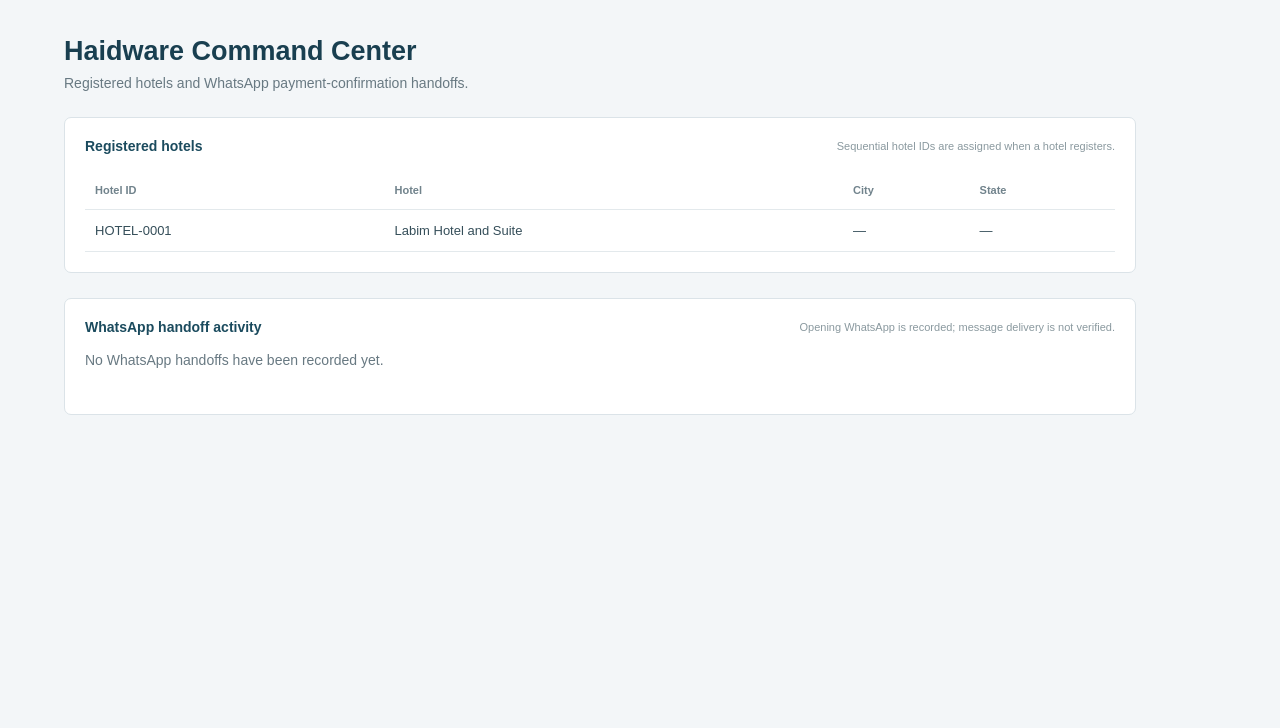
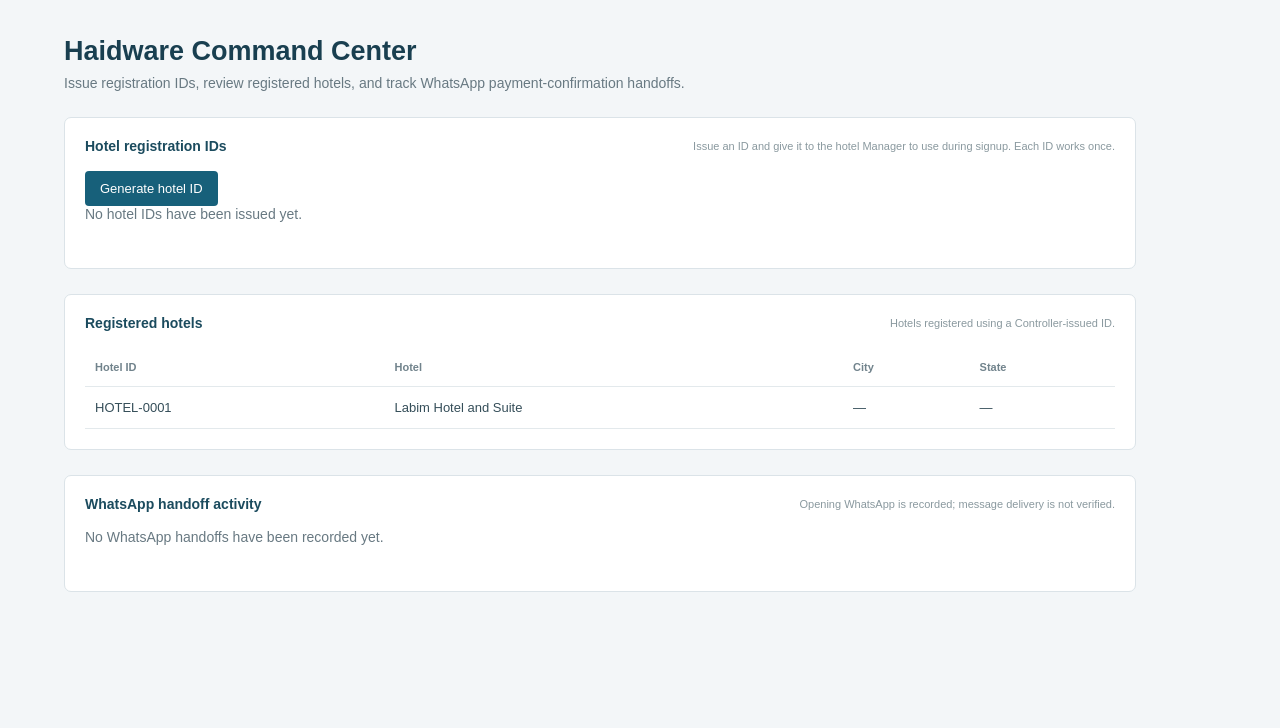
Before and after one commit to haidware/labim_booking, a Flask app: page /commandcenter in a window 1280 px wide. Shown: the part 74-802 px from the top of the page. Run offline with Flask 3, Linux system fonts and the light colour scheme; the visitor is signed in with stand-in values (Sample User, id 1); data comes from the database, SQL or seed files in the repository; data that the repository does not hold is empty.

Commit message:
Require Controller-issued hotel IDs
Generate one-time hotel registration IDs in the Command Center and require Managers to submit a valid ID during signup.

Track issued and redeemed IDs with a Supabase migration and atomic redemption function.

Co-authored-by: Copilot <223556219+Copilot@users.noreply.github.com>

```diff
--- a/app.py
+++ b/app.py
@@ -209,6 +209,50 @@ def command_center_hotels():
     return [dict(row) for row in rows]
 
 
+def command_center_hotel_ids():
+    if SUPABASE_ENABLED:
+        codes = get_supabase_admin().table(
+            "hotel_registration_codes"
+        ).select(
+            "hotel_number, issued_at, redeemed_at, hotel_id"
+        ).order("hotel_number", desc=True).execute().data
+        hotel_names = {
+            hotel["id"]: hotel["name"]
+            for hotel in get_supabase_admin().table("hotels").select(
+                "id, name"
+            ).execute().data
+        }
+    else:
+        codes = [
+            dict(row) for row in get_db().execute(
+                """SELECT hotel_number, issued_at, redeemed_at, hotel_id
+                FROM hotel_registration_codes ORDER BY hotel_number DESC"""
+            ).fetchall()
+        ]
+        hotel_names = {
+            hotel["id"]: hotel["name"]
+            for hotel in get_db().execute(
+                "SELECT id, name FROM hotels"
+            ).fetchall()
+        }
+    return [
+        {
+            **code,
+            "hotel_code": f"HOTEL-{int(code['hotel_number']):04d}",
+            "hotel_name": hotel_names.get(code.get("hotel_id"), ""),
+        }
+        for code in codes
+    ]
+
+
+def parse_hotel_registration_id(value):
+    match = re.fullmatch(r"HOTEL-(\d{4,})", form_text(value).upper())
+    if not match or len(match.group(1)) > 10:
+        return None
+    number = int(match.group(1))
+    return number if 0 < number <= 2_147_483_647 else None
+
+
 def public_hotels():
     if SUPABASE_ENABLED:
         hotels = get_supabase_admin().table("hotels").select(
@@ -627,6 +671,12 @@ def init_db():
             state TEXT NOT NULL DEFAULT '',
             is_active INTEGER NOT NULL DEFAULT 1,
             created_at TEXT NOT NULL
+        );
+        CREATE TABLE IF NOT EXISTS hotel_registration_codes (
+            hotel_number INTEGER PRIMARY KEY,
+            issued_at TEXT NOT NULL,
+            redeemed_at TEXT,
+            hotel_id TEXT UNIQUE REFERENCES hotels(id)
         );
         CREATE TABLE IF NOT EXISTS rooms (
             number TEXT NOT NULL,
@@ -2333,7 +2383,7 @@ def require_workspace_login():
         "billing",
     }:
         return None
-    if endpoint == "command_center":
+    if endpoint in {"command_center", "issue_hotel_id"}:
         if session.get("user_role") != "controller":
             return redirect(url_for("login", role="controller"))
         required_role = None
@@ -2883,7 +2933,53 @@ def command_center():
         "command_center.html",
         handoff_events=recent_whatsapp_handoffs(),
         hotels=hotels,
-    )
+        issued_hotel_ids=command_center_hotel_ids(),
+        controller_csrf_token=session.setdefault(
+            "controller_csrf_token", secrets.token_urlsafe(32)
+        ),
+    )
+
+
+@app.post("/commandcenter/hotel-ids")
+def issue_hotel_id():
+    csrf_token = session.get("controller_csrf_token", "")
+    if not csrf_token or not hmac.compare_digest(
+        csrf_token, request.form.get("csrf_token", "")
+    ):
+        flash("This form expired. Refresh the page and try again.", "error")
+        return redirect(url_for("command_center"))
+
+    try:
+        if SUPABASE_ENABLED:
+            result = get_supabase_admin().rpc(
+                "issue_hotel_registration_id", {}
+            ).execute()
+            hotel_number = result.data
+        else:
+            db = get_db()
+            db.execute("BEGIN IMMEDIATE")
+            hotel_number = db.execute(
+                """SELECT MAX(hotel_number) + 1 FROM (
+                SELECT hotel_number FROM hotels
+                UNION ALL
+                SELECT hotel_number FROM hotel_registration_codes)"""
+            ).fetchone()[0]
+            db.execute(
+                """INSERT INTO hotel_registration_codes
+                (hotel_number, issued_at) VALUES (?, ?)""",
+                (hotel_number, now_iso()),
+            )
+            db.commit()
+    except Exception:
+        if not SUPABASE_ENABLED:
+            get_db().rollback()
+        app.logger.exception("Failed to issue a hotel registration ID")
+        flash("Could not issue a hotel ID. Please try again.", "error")
+        return redirect(url_for("command_center"))
+
+    hotel_code = f"HOTEL-{int(hotel_number):04d}"
+    flash(f"Hotel ID {hotel_code} is ready to give to the Manager.", "success")
+    return redirect(url_for("command_center"))
 
 
 @app.get("/room-photos/<path:photo_path>")
@@ -3106,6 +3202,7 @@ def hotel_slug_from_name(name, hotel_id):
 def manager_signup():
     editing = session.get("user_role") == "manager" and bool(session.get("hotel_id"))
     hotel_id = current_hotel_id() if editing else None
+    registration_id = ""
     if SUPABASE_ENABLED:
         supabase_admin = get_supabase_admin()
         existing_profiles = (
@@ -3140,11 +3237,19 @@ def manager_signup():
             editing=editing,
             hotel_name=hotel_name,
             hotel_id=hotel_id,
+            registration_id=registration_id,
             hotel_location=hotel_location,
             nigerian_states=NIGERIAN_STATES,
         )
 
     if request.method == "POST":
+        registration_id = request.form.get(
+            "hotel_registration_id", ""
+        ).strip()
+        hotel_number = (
+            None if editing
+            else parse_hotel_registration_id(registration_id)
+        )
         hotel_name = request.form.get("hotel_name", "").strip()
         hotel_location = {
             "address": request.form.get("hotel_address", "").strip(),
@@ -3167,6 +3272,10 @@ def manager_signup():
             return render_signup_page("Enter a city between 2 and 100 characters.")
         if hotel_location["state"] not in NIGERIAN_STATES:
             return render_signup_page("Choose a valid Nigerian state or the FCT.")
+        if not editing and hotel_number is None:
+            return render_signup_page(
+                "Enter a valid hotel ID issued by Haidware Controller."
+            )
         if any(not username or not password for username, password in fields.values()):
             return render_signup_page("Complete every required hotel team account.")
         if SUPABASE_ENABLED:
@@ -3176,18 +3285,39 @@ def manager_signup():
                 elif existing_profiles:
                     raise ValueError("This hotel already has a Manager account.")
                 else:
-                    saved_hotel_id = str(uuid4())
-                    if not supabase_admin.table("profiles").select(
-                        "id"
-                    ).eq("hotel_id", DEFAULT_HOTEL_ID).limit(1).execute().data:
-                        saved_hotel_id = DEFAULT_HOTEL_ID
-                    supabase_admin.table("hotels").upsert({
-                        "id": saved_hotel_id,
-                        "name": hotel_name,
-                        "slug": hotel_slug_from_name(hotel_name, saved_hotel_id),
-                        **hotel_location,
-                        "is_active": True,
-                    }).execute()
+                    available_id = supabase_admin.table(
+                        "hotel_registration_codes"
+                    ).select("hotel_number").eq(
+                        "hotel_number", hotel_number
+                    ).is_("redeemed_at", "null").limit(1).execute().data
+                    if not available_id:
+                        return render_signup_page(
+                            "That hotel ID is invalid or has already been used. "
+                            "Ask Haidware Controller for an available ID."
+                        )
+                    default_profiles = supabase_admin.table(
+                        "profiles"
+                    ).select("id").eq(
+                        "hotel_id", DEFAULT_HOTEL_ID
+                    ).limit(1).execute().data
+                    saved_hotel_id = (
+                        DEFAULT_HOTEL_ID if not default_profiles
+                        else str(uuid4())
+                    )
+                    supabase_admin.rpc(
+                        "register_hotel_with_code",
+                        {
+                            "p_hotel_number": hotel_number,
+                            "p_hotel_id": saved_hotel_id,
+                            "p_name": hotel_name,
+                            "p_slug": hotel_slug_from_name(
+                                hotel_name, saved_hotel_id
+                            ),
+                            "p_address": hotel_location["address"],
+                            "p_city": hotel_location["city"],
+                            "p_state": hotel_location["state"],
+                        },
+                    ).execute()
                     supabase_admin.table("online_booking_settings").upsert({
                         "hotel_id": saved_hotel_id,
                         "bank_name": "",
@@ -3283,30 +3413,58 @@ def manager_signup():
                         ),
                     )
             else:
-                next_hotel_number = db.execute(
-                    "SELECT COALESCE(MAX(hotel_number), 0) + 1 FROM hotels"
-                ).fetchone()[0]
+                available_id = db.execute(
+                    """SELECT 1 FROM hotel_registration_codes
+                    WHERE hotel_number = ? AND redeemed_at IS NULL""",
+                    (hotel_number,),
+                ).fetchone()
+                if not available_id:
+                    raise ValueError(
+                        "That hotel ID is invalid or has already been used. "
+                        "Ask Haidware Controller for an available ID."
+                    )
                 saved_hotel_id = str(uuid4())
-                if not db.execute(
+                reuse_default_hotel = not db.execute(
                     "SELECT 1 FROM users WHERE hotel_id = ? LIMIT 1",
                     (DEFAULT_HOTEL_ID,),
-                ).fetchone():
+                ).fetchone()
+                if reuse_default_hotel:
                     saved_hotel_id = DEFAULT_HOTEL_ID
+                    db.execute(
+                        """UPDATE hotels SET hotel_number = ?, name = ?,
+                        slug = ?, address = ?, city = ?, state = ?, is_active = 1
+                        WHERE id = ?""",
+                        (
+                            hotel_number, hotel_name,
+                            hotel_slug_from_name(hotel_name, saved_hotel_id),
+                            hotel_location["address"], hotel_location["city"],
+                            hotel_location["state"], saved_hotel_id,
+                        ),
+                    )
+                else:
+                    db.execute(
+                        """INSERT INTO hotels
+                        (id, hotel_number, name, slug, address, city, state,
+                         is_active, created_at)
+                        VALUES (?, ?, ?, ?, ?, ?, ?, 1, ?)""",
+                        (
+                            saved_hotel_id, hotel_number, hotel_name,
+                            hotel_slug_from_name(hotel_name, saved_hotel_id),
+                            hotel_location["address"], hotel_location["city"],
+                            hotel_location["state"], now_iso(),
+                        ),
+                    )
                 db.execute(
-                    """INSERT INTO hotels
-                    (id, hotel_number, name, slug, address, city, state,
-                     is_active, created_at)
-                    VALUES (?, ?, ?, ?, ?, ?, ?, 1, ?)
-                    ON CONFLICT(id) DO UPDATE SET name = excluded.name,
-                    slug = excluded.slug, address = excluded.address,
-                    city = excluded.city, state = excluded.state""",
-                    (
-                        saved_hotel_id, next_hotel_number, hotel_name,
-                        hotel_slug_from_name(hotel_name, saved_hotel_id),
-                        hotel_location["address"], hotel_location["city"],
-                        hotel_location["state"], now_iso(),
-                    ),
+                    """UPDATE hotel_registration_codes
+                    SET redeemed_at = ?, hotel_id = ?
+                    WHERE hotel_number = ? AND redeemed_at IS NULL""",
+                    (now_iso(), saved_hotel_id, hotel_number),
                 )
+                if db.execute("SELECT changes()").fetchone()[0] != 1:
+                    raise ValueError(
+                        "That hotel ID is invalid or has already been used. "
+                        "Ask Haidware Controller for an available ID."
+                    )
                 db.execute(
                     """INSERT OR IGNORE INTO online_booking_settings
                     (hotel_id, updated_at) VALUES (?, ?)""",
@@ -3325,6 +3483,9 @@ def manager_signup():
                     ],
                 )
             db.commit()
+        except ValueError as error:
+            db.rollback()
+            return render_signup_page(str(error))
         except sqlite3.IntegrityError:
             db.rollback()
             return render_signup_page("An account or username already exists.")
--- a/templates/command_center.html
+++ b/templates/command_center.html
@@ -24,11 +24,41 @@
   <div class="reference-layout">
     <main class="reference-main">
       <h1>Haidware Command Center</h1>
-      <p>Registered hotels and WhatsApp payment-confirmation handoffs.</p>
+      <p>Issue registration IDs, review registered hotels, and track WhatsApp payment-confirmation handoffs.</p>
+      {% with messages = get_flashed_messages(with_categories=true) %}
+        {% for category, message in messages %}
+        <div class="{{ 'account-error' if category == 'error' else 'account-intro' }}">{{ message }}</div>
+        {% endfor %}
+      {% endwith %}
+      <section class="data-panel">
+        <div class="panel-heading">
+          <strong>Hotel registration IDs</strong>
+          <small>Issue an ID and give it to the hotel Manager to use during signup. Each ID works once.</small>
+        </div>
+        <form method="post" action="{{ url_for('issue_hotel_id') }}">
+          <input type="hidden" name="csrf_token" value="{{ controller_csrf_token }}">
+          <button class="primary-button" type="submit">Generate hotel ID</button>
+        </form>
+        {% if issued_hotel_ids %}
+        <div class="table-wrap"><table>
+          <thead><tr><th>Hotel ID</th><th>Issued</th><th>Status</th><th>Hotel</th></tr></thead>
+          <tbody>{% for issued_id in issued_hotel_ids %}
+          <tr>
+            <td>{{ issued_id.hotel_code }}</td>
+            <td>{{ issued_id.issued_at }}</td>
+            <td>{{ 'Used' if issued_id.redeemed_at else 'Ready to use' }}</td>
+            <td>{{ issued_id.hotel_name or '—' }}</td>
+          </tr>
+          {% endfor %}</tbody>
+        </table></div>
+        {% else %}
+        <p class="empty-state">No hotel IDs have been issued yet.</p>
+        {% endif %}
+      </section>
       <section class="data-panel">
         <div class="panel-heading">
           <strong>Registered hotels</strong>
-          <small>Sequential hotel IDs are assigned when a hotel registers.</small>
+          <small>Hotels registered using a Controller-issued ID.</small>
         </div>
         {% if hotels %}
         <div class="table-wrap"><table>
--- a/templates/manager_signup.html
+++ b/templates/manager_signup.html
@@ -22,6 +22,7 @@
       <div class="heading-row"><div><h1>{{ 'Hotel Team Accounts' if editing else 'Register Your Hotel' }}</h1><p>{{ 'Update your hotel identity and its Director and Reception logins.' if editing else 'Register a hotel and create separate Manager, Director, and Reception accounts for its team.' }}</p></div><span class="read-only-note">Hotel-scoped access</span></div>
       {% if error %}<div class="account-error">{{ error }}</div>{% endif %}
       <section class="data-panel account-panel"><div class="panel-heading"><strong>Hotel and Workspace Credentials</strong><small>Each team can access only its own hotel records</small></div><p class="account-intro">Enter the hotel name guests should see when selecting a place to book online.</p><form class="reference-account-form" method="post">
+        {% if not editing %}<label>Hotel ID from Haidware Controller<input name="hotel_registration_id" value="{{ registration_id }}" placeholder="HOTEL-0001" pattern="HOTEL-[0-9]{4,}" title="Enter the hotel ID provided by Haidware Controller, for example HOTEL-0001." autocomplete="off" required><small>Ask Haidware Controller to generate your hotel's ID before registering.</small></label>{% endif %}
         <label>Hotel name<input name="hotel_name" value="{{ hotel_name or '' }}" maxlength="120" autocomplete="organization" required></label>
         <fieldset class="hotel-location-fields"><legend>Hotel location in Nigeria</legend>
           <label>Street address<input name="hotel_address" value="{{ hotel_location.address }}" maxlength="300" autocomplete="street-address" required></label>
```
Also changed, not shown: supabase_hotel_registration_ids_migration.sql (added, +113 -0 lines), tests/test_multi_hotel.py (+86 -7 lines), README.md.
